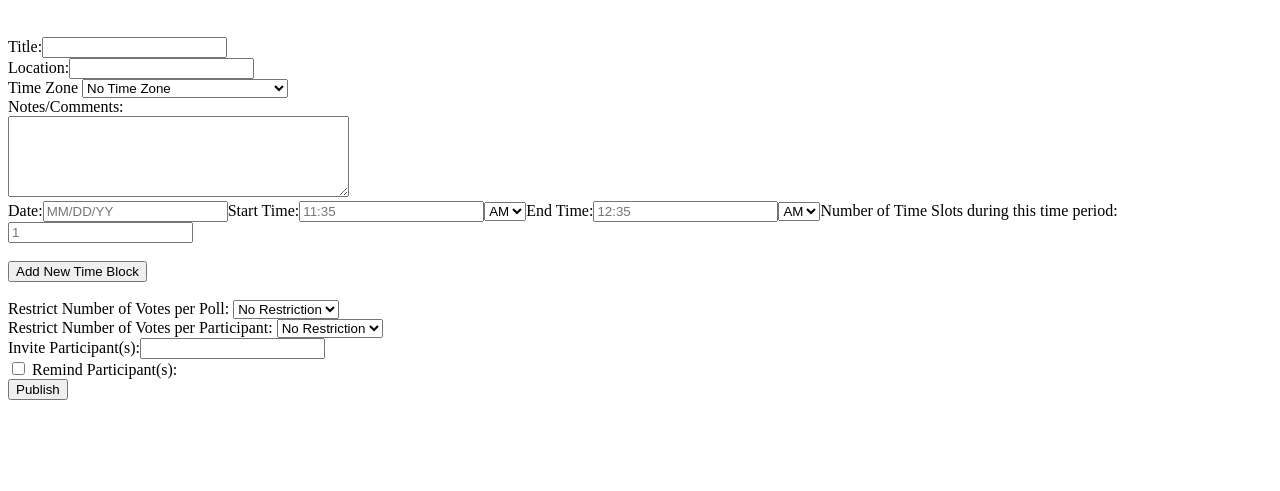
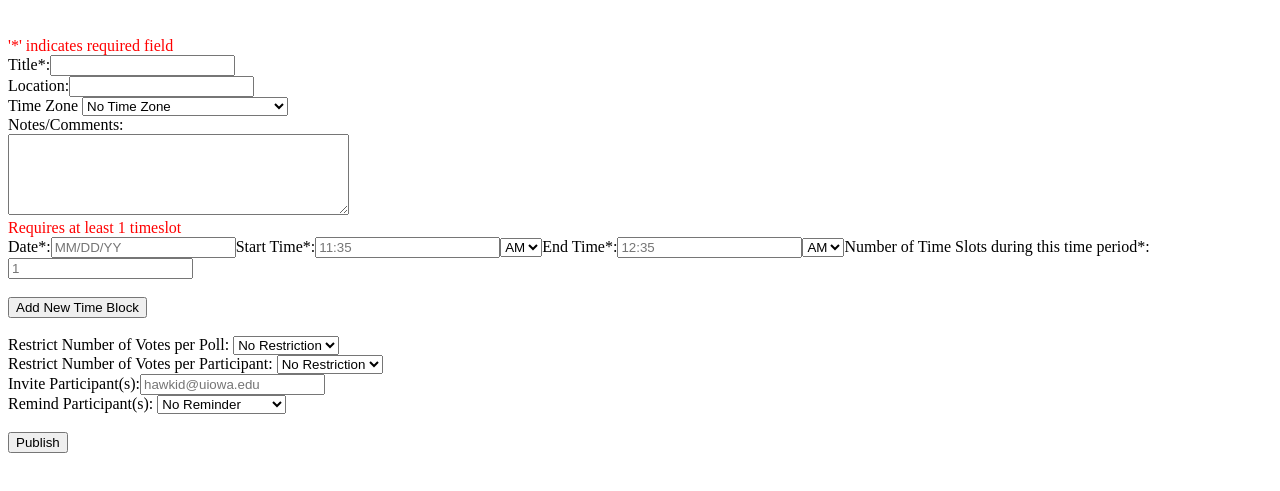
Before and after one commit to MGLeyda/Lab-3, a Gatsby site: page /pollForm in a window 1280 px wide. Shown: the part 61-552 px from the top of the page. Built offline with nearby package versions, Linux system fonts and the light colour scheme; Gatsby itself is replaced by a stand-in of ours.

Commit message:
added more to the form

```diff
--- a/src/pages/pollForm.js
+++ b/src/pages/pollForm.js
@@ -31,8 +31,12 @@ function PollForm(props) {
       <div>
         <h1>New Poll</h1>
         <br />
-        <label>
-          Title:
+        <label style = {{color: "red"}}>
+        '*' indicates required field
+        </label>
+        <br />
+        <label >
+          Title*:
           <input
             type="text"
             name="title"
@@ -64,10 +68,11 @@ function PollForm(props) {
         <br />
         <textarea name="Text1" cols="40" rows="5"></textarea>
         <br />
+        <label style = {{color: "red"}}>Requires at least 1 timeslot </label>
         {inputList.map((x,index)=> {
         return (
           <div>
-            Date:
+            Date*:
             <input
               className = "date"
               placeholder = "MM/DD/YY"
@@ -75,7 +80,7 @@ function PollForm(props) {
               value = {x.date}
               onChange = {event => handleInputChange(event,index)} />
 
-            Start Time:
+            Start Time*:
             <input
               className = "startTime"
               name = "startTime"
@@ -86,7 +91,7 @@ function PollForm(props) {
               <option value = "AM">AM</option>
               <option value = "PM">PM</option>
             </select>
-            End Time:
+            End Time*:
             <input
               className = "endTime"
               name = "endTime"
@@ -97,7 +102,7 @@ function PollForm(props) {
               <option value = "AM">AM</option>
               <option value = "PM">PM</option>
             </select>
-            Number of Time Slots during this time period:
+            Number of Time Slots during this time period*:
             <input
               className = "numSlots"
               name = "numSlots"
@@ -141,16 +146,23 @@ function PollForm(props) {
           Invite Participant(s):
           <input
             type="text"
+            placeholder = "hawkid@uiowa.edu"
             name="invite"
             onChange={handleInvite}
           />
         </label>
         <br />
+        <label> Remind Participant(s): </label>
+        <select>
+            <option value = "na">No Reminder</option>
+            <option value = "2d">2 days before</option>
+            <option value = "1d">1 day before</option>
+            <option value = "2h">2 hours before</option>
+            <option value = "4">1 hour before</option>
+            <option value = "5">10 minutes before</option>
+        </select>
+        <br />
 
-        <label for="myCheck"></label>
-        <input type="checkbox" id="myCheck" onclick="myFunction()"/>
-
-        <label> Remind Participant(s):  </label>
         <br />
         <button type="publish" onClick={handlePublish}>Publish</button>
       </div>
@@ -158,7 +170,7 @@ function PollForm(props) {
   }
 
     const handlePublish = ()=> {
-      alert(`Welcome ${this.state.title} ${this.state.location}`)
+
     }
 
     const handleTitle = () =>{
```
